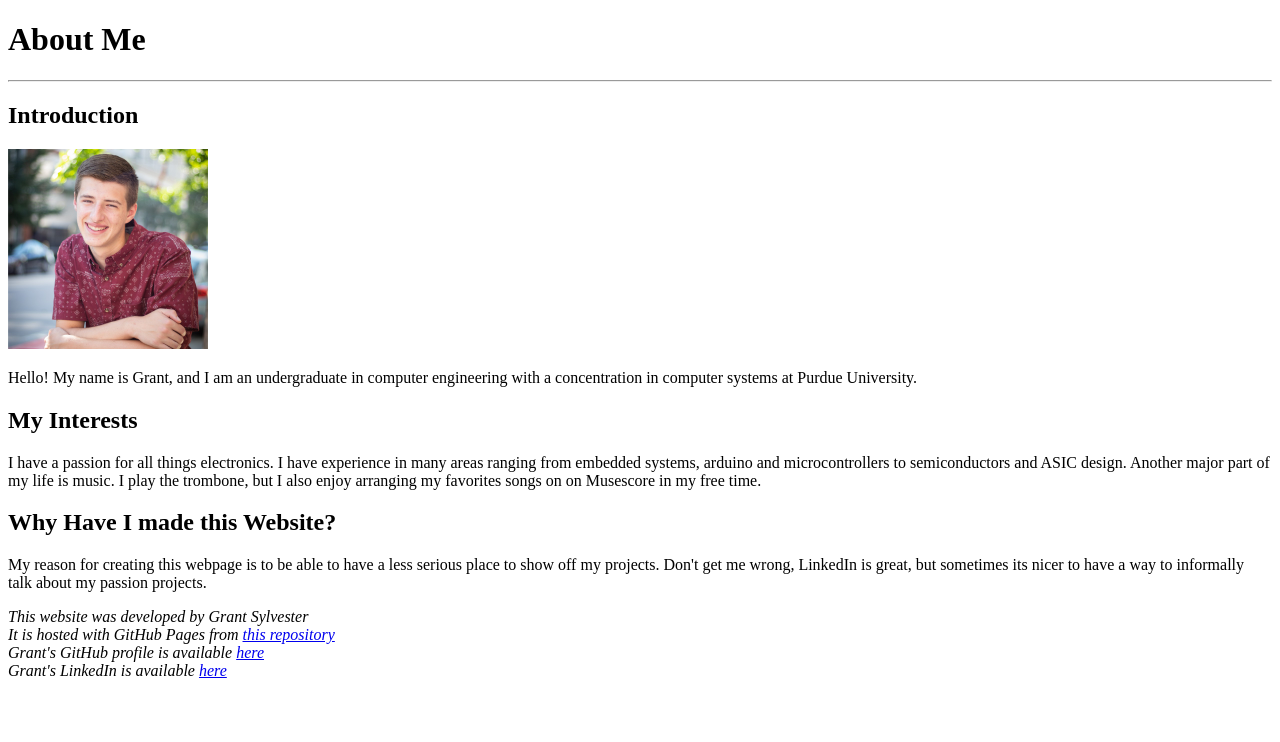
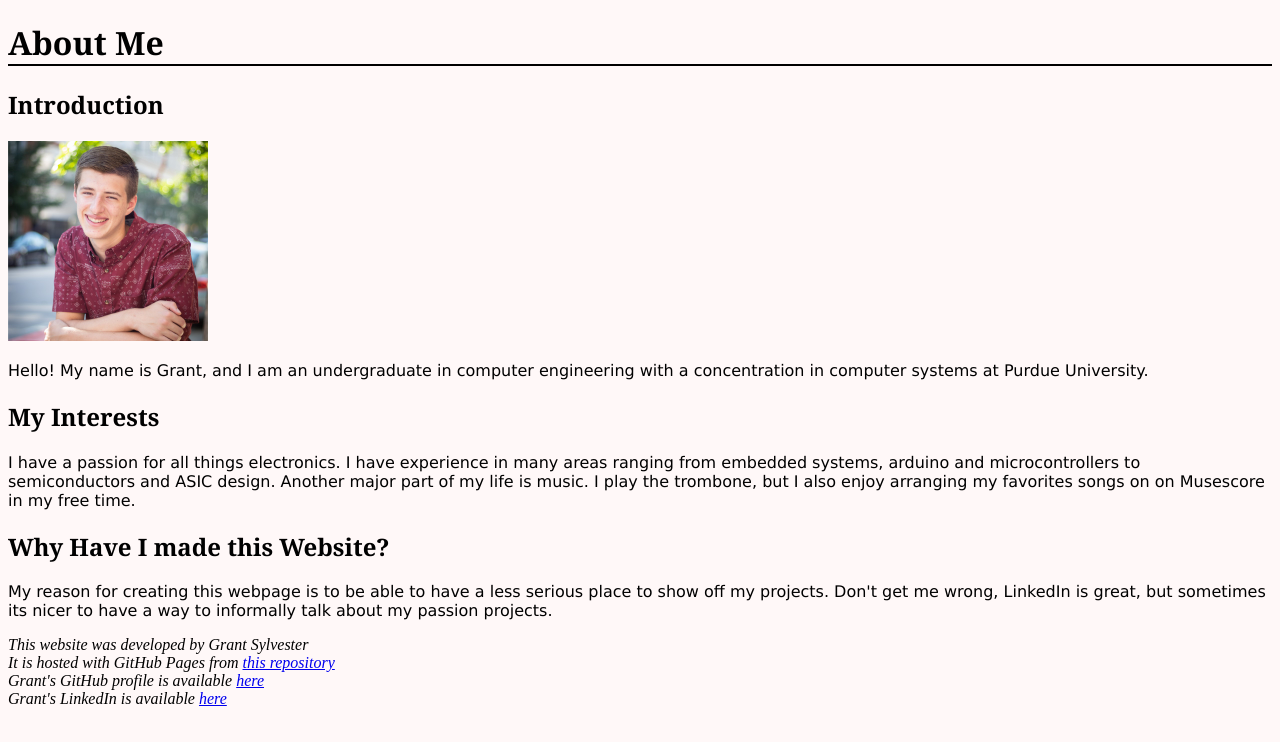
Before and after one commit to grantsylvester/my-web-portfolio, a plain HTML site: page index.html in a window 1280 px wide. Drawn offline with Linux system fonts and the light colour scheme.

Commit message:
create css style file

```diff
--- a/index.html
+++ b/index.html
@@ -2,26 +2,26 @@
 <html lang="en">
     <head>
         <title>My Web Portfolio</title>
+        <link rel="stylesheet" href="main.css">
     </head>
     <body>
 
-        <h1>About Me</h1>
-        <hr>
-        <h2>Introduction</h2>
+        <h1 class="header">About Me</h1>
+        <h2 class="header">Introduction</h2>
         <img src = "images/profile_photo.jpg" width="200" height="200" title="A handsome devil">
         <p>
             Hello! My name is Grant, and I am an undergraduate in computer engineering with a concentration
             in computer systems at Purdue University.
         </p>
 
-        <h2>My Interests</h2>
+        <h2 class="header">My Interests</h2>
         <p>
             I have a passion for all things electronics. I have experience in many areas ranging from embedded systems, arduino and
             microcontrollers to semiconductors and ASIC design. Another major part of my life is music. I play the trombone, but I also
             enjoy arranging my favorites songs on on Musescore in my free time.
         </p>
 
-        <h2>Why Have I made this Website?</h2>
+        <h2 class="header">Why Have I made this Website?</h2>
         <p>
             My reason for creating this webpage is to be able to have a less serious place to show off my projects. Don't get me
             wrong, LinkedIn is great, but sometimes its nicer to have a way to informally talk about my passion projects.
--- /dev/null
+++ b/main.css
@@ -0,0 +1,16 @@
+*{
+    background-color: rgb(255, 248, 248);
+}
+
+.header {
+    font-family: Georgia, 'Times New Roman', Times, serif;
+}
+
+p{
+    font-family: Verdana, Geneva, Tahoma, sans-serif;
+}
+
+h1{
+    border-style: hidden hidden solid hidden;
+    border-width: 2px;
+}
```
